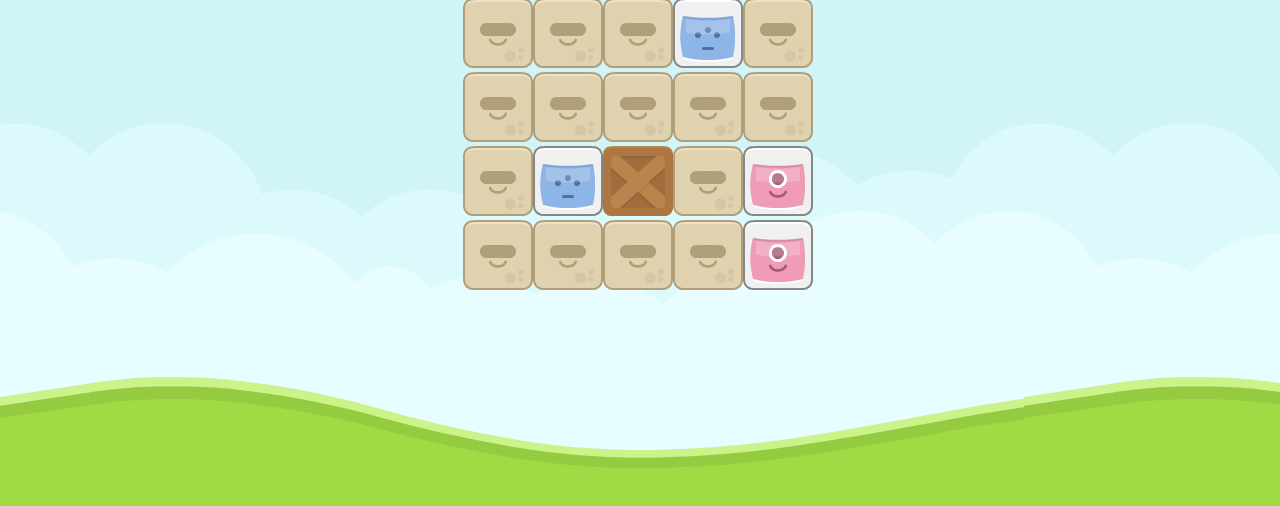
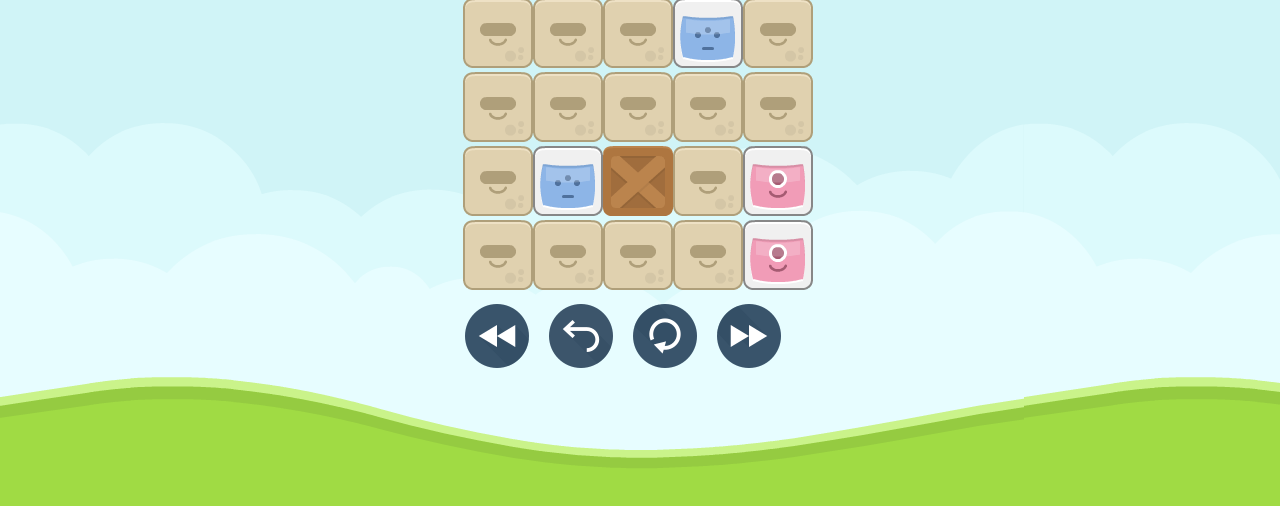
Before and after one commit to raulvillares/3sacrowd, a plain HTML site: page gameplay.html in a window 1280 px wide. Shown: the part 230-736 px from the top of the page. Drawn offline with Linux system fonts and the light colour scheme.

Commit message:
Navigation buttons

```diff
--- /dev/null
+++ b/buttons.js
@@ -0,0 +1,21 @@
+function createButtons() {
+    function createButton(id, description) {
+        var button = document.createElement("img");
+        button.className = "button";
+        button.id = id;
+        button.src = BUTTONS_IMAGES_FOLDER+id+BUTTONS_IMAGES_EXTENSION;
+        button.title = description;
+        return button;
+    }
+
+    var buttonsElement = document.createElement("div");
+    buttonsElement.className = "buttons";
+    var imageButtonsElement = document.createElement("div");
+    imageButtonsElement.className = "imageButtons";
+    imageButtonsElement.appendChild(createButton("previous", "Previous level"));
+    imageButtonsElement.appendChild(createButton("undo", "Undo movement"));
+    imageButtonsElement.appendChild(createButton("restart", "Restart level"));
+    imageButtonsElement.appendChild(createButton("next", "next level"));
+    buttonsElement.appendChild(imageButtonsElement);
+    return buttonsElement;
+}
--- a/constants.js
+++ b/constants.js
@@ -4,6 +4,8 @@ const SQUARE_IMAGES_EXTENSION = ".png";
 const BACKGROUND_IMAGES_FOLDER = "./img/backgrounds/";
 const LOGO_FULL_PATH = "./img/logos/logo2.png";
 const COMPLETED_FULL_PATH = "./img/logos/completed.png";
+const BUTTONS_IMAGES_FOLDER = "./img/buttons/";
+const BUTTONS_IMAGES_EXTENSION = ".png";
 
 const IMAGE_ID = /^imageRow(\d+)Column(\d+)$/g
 
--- a/gameplay.html
+++ b/gameplay.html
@@ -10,6 +10,7 @@
 		<script src="squareImages.js"></script>
 		<script src="square.js"></script>
 		<script src="board.js"></script>
+		<script src="buttons.js"></script>
 		<script src="gameplay.js"></script>
 	</body>
 </html>
--- a/gameplay.js
+++ b/gameplay.js
@@ -8,3 +8,4 @@ headerImage.src = LOGO_FULL_PATH;
 document.getElementById("headerDiv").appendChild(headerImage);
 var board = new Board();
 document.getElementById("level").appendChild(board.createElement());
+document.getElementById("level").appendChild(createButtons());
--- a/styles.css
+++ b/styles.css
@@ -16,8 +16,23 @@ div.level {
 div.board {
 	margin: auto;
 	width: 370px;
+	cursor:crosshair;
+}
+
+div.buttons {
+	margin: auto;
+	width: 370px;
 	cursor:pointer;
-	cursor:crosshair;
+}
+
+div.imageButtons {
+  width: 99%;
+  margin: 0 auto;
+}
+
+img.button {
+	padding-top: 10px;
+	padding-right: 20px;
 }
 
 div.row {
```
Also changed, not shown: README.md, img/buttons/next.png (added), img/buttons/previous.png (added), img/buttons/restart.png (added), img/buttons/undo.png (added).
